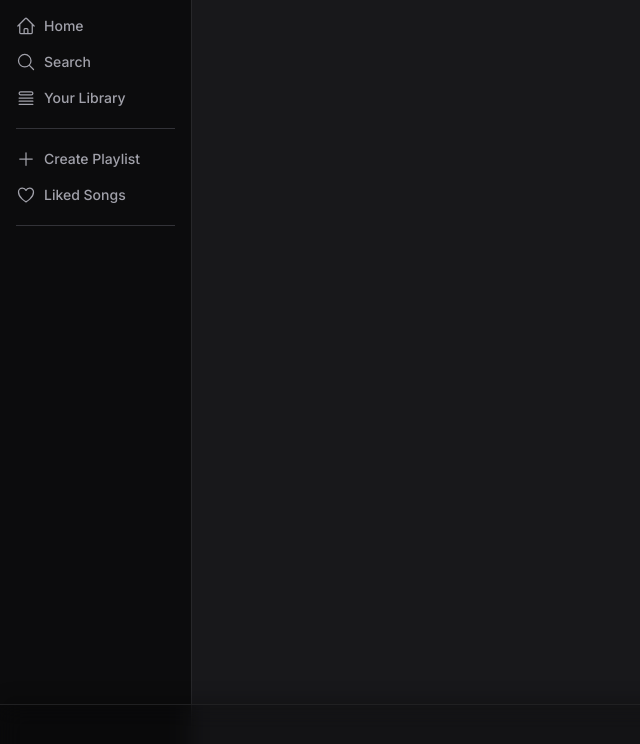
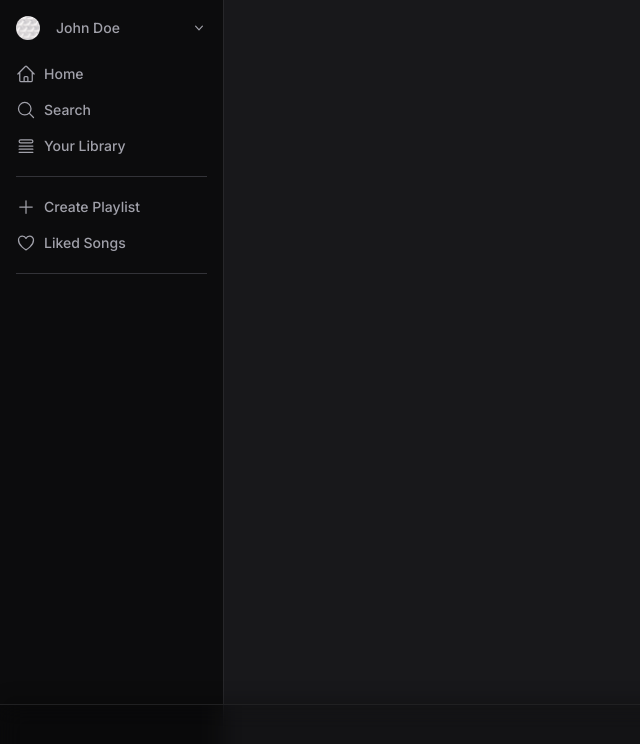
Before and after one commit to Pando58/spotify-player, a Next.js app: page / in a window 1280 px wide. Shown: the top 744 px of the page, without its empty margins (0-640 px from the left). Built offline with nearby package versions, Linux system fonts and the light colour scheme.

Commit message:
Sidebar user section

```diff
--- a/src/components/Sidebar.tsx
+++ b/src/components/Sidebar.tsx
@@ -1,5 +1,8 @@
+import { ChevronDownIcon } from "@heroicons/react/20/solid";
 import { HeartIcon, HomeIcon, MagnifyingGlassIcon, PlusIcon, QueueListIcon } from "@heroicons/react/24/outline";
+import Image from "next/image";
 import { useMemo } from "react";
+import userImage from "@/../public/profile.jpg";
 
 export function Sidebar({ bottomSpace }: { bottomSpace: number }) {
   const entries = useMemo(() => ([
@@ -32,14 +35,22 @@ export function Sidebar({ bottomSpace }: { bottomSpace: number }) {
   ]), []);
 
   return (
-    <div className="h-full w-48 overflow-y-auto border-r border-zinc-800 bg-zinc-950 py-2">
+    <nav className="h-full w-48 overflow-y-auto border-r border-zinc-800 bg-zinc-950 py-2 text-xs font-medium text-zinc-400 sm:w-56 sm:text-sm">
+      <button className="mt-2 mb-4 flex w-full items-center gap-3 px-4 duration-75 hover:text-zinc-100 sm:gap-4">
+        <div className="h-6 w-6">
+          <Image src={userImage} className="rounded-full" alt="user image" />
+        </div>
+        <span>John Doe</span>
+        <div className="flex-1" />
+        <ChevronDownIcon className="w-4" />
+      </button>
       <ul>
         {entries.map(({ icon, text, separator }, i) => (
           <li key={i}>
             {separator ? (
               <hr className="my-3 mx-4 border-zinc-750" />
             ) : (
-              <button className="flex w-full items-center gap-2 py-2 px-4 text-xs font-medium text-zinc-400 duration-75 hover:text-zinc-100 sm:text-sm">
+              <button className="flex w-full items-center gap-2 py-2 px-4 duration-75 hover:text-zinc-100">
                 <div className="w-4 sm:w-5">{icon}</div>
                 <span>{text}</span>
               </button>
@@ -60,6 +71,6 @@ export function Sidebar({ bottomSpace }: { bottomSpace: number }) {
           height: bottomSpace + "rem",
         }}
       />
-    </div>
+    </nav>
   );
 }
```
Also changed, not shown: public/profile.jpg (added).
